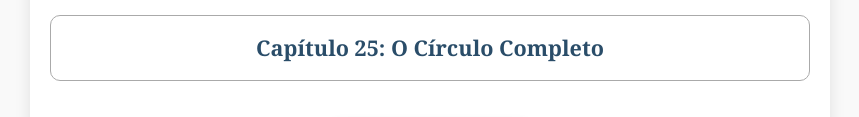
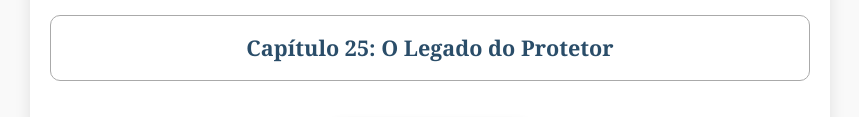
Before and after one commit to Uparchive/amazonico-o-protetor-da-floresta, a plain HTML site: page indice.html in a window 1280 px wide. Shown: the part 2281-2398 px from the top of the page, without its empty margins (210-1069 px from the left). Drawn offline with Linux system fonts and the light colour scheme.

Commit message:
Update indice.html

```diff
--- a/indice.html
+++ b/indice.html
@@ -75,7 +75,7 @@
             <li id="capitulo22"><a href="capitulo22.html" onclick="setLastRead('capitulo22')">Capítulo 22: A Primeira Grande Decisão</a></li>
             <li id="capitulo23"><a href="capitulo23.html" onclick="setLastRead('capitulo23')">Capítulo 23: Os Sussurros do Futuro</a></li>
             <li id="capitulo24"><a href="capitulo24.html" onclick="setLastRead('capitulo24')">Capítulo 24: O Alvorecer da Resistência</a></li>
-            <li id="capitulo25"><a href="capitulo25.html" onclick="setLastRead('capitulo25')">Capítulo 25: O Círculo Completo</a></li>
+            <li id="capitulo25"><a href="capitulo25.html" onclick="setLastRead('capitulo25')">Capítulo 25: O Legado do Protetor</a></li>
         </ul>
         <a href="index.html" class="back-button">Voltar à Capa</a>
     </div>
```
